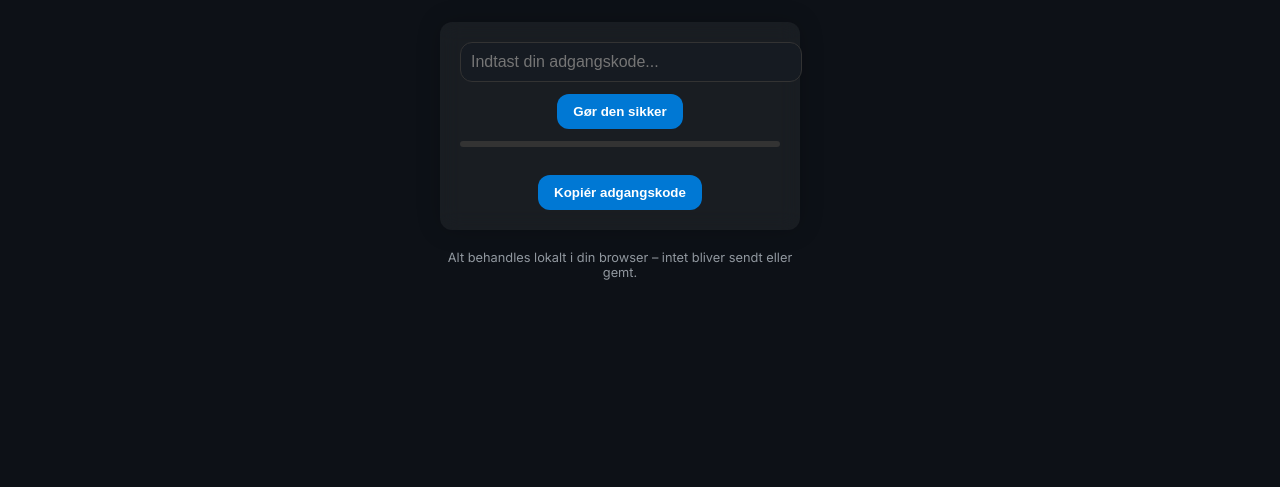
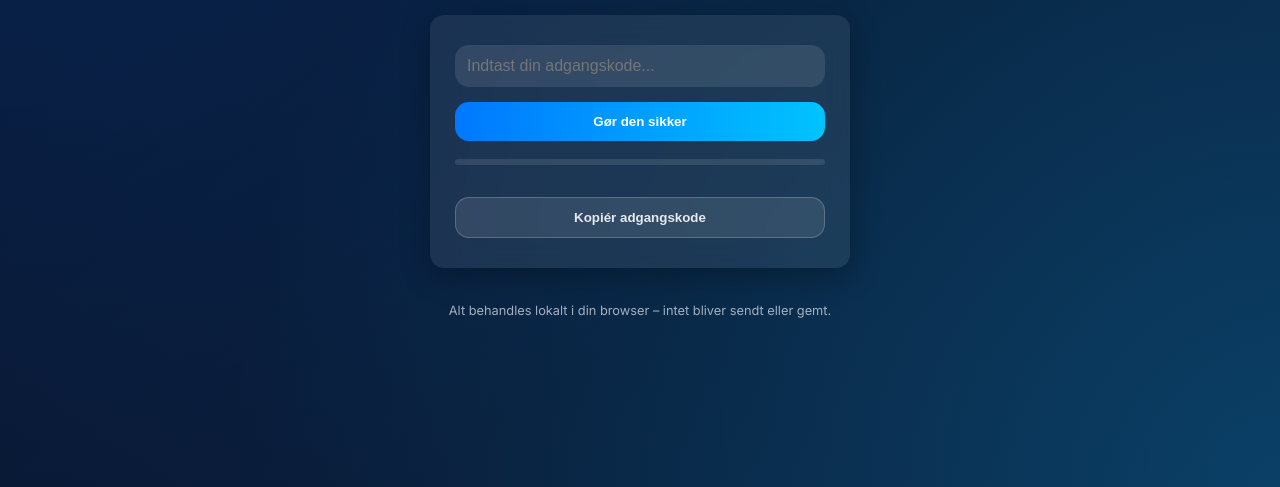
Before and after one commit to arkilstsko/PasswordSmith, a plain HTML site: page index.html in a window 1280 px wide. Shown: the part 313-800 px from the top of the page. Drawn offline with Linux system fonts and the light colour scheme.

Commit message:
Refactor CSS variables and styles for improved design

```diff
--- a/style.css
+++ b/style.css
@@ -1,91 +1,146 @@
 :root {
-  --bg: #0d1117;
-  --card-bg: rgba(255, 255, 255, 0.05);
-  --primary: #0078d4;
-  --text: #c9d1d9;
-  --radius: 12px;
+  --primary: #0078ff;
+  --accent: #00c3ff;
+  --bg: linear-gradient(135deg, #0a0f25 0%, #091a35 50%, #0d1f40 100%);
+  --text: #e5e9f0;
+  --card-bg: rgba(255, 255, 255, 0.08);
+  --radius: 14px;
+  --transition: 0.25s ease;
+}
+
+* {
+  box-sizing: border-box;
 }
 
 body {
+  margin: 0;
+  font-family: 'Inter', sans-serif;
+  color: var(--text);
   background: var(--bg);
-  color: var(--text);
-  font-family: 'Inter', sans-serif;
+  height: 100vh;
+  overflow: hidden;
+}
+
+.hero {
+  position: relative;
   display: flex;
+  align-items: center;
   justify-content: center;
-  align-items: center;
-  height: 100vh;
-  margin: 0;
+  height: 100%;
+}
+
+.overlay {
+  position: absolute;
+  inset: 0;
+  background: radial-gradient(circle at top left, rgba(0, 120, 255, 0.2), transparent 60%),
+              radial-gradient(circle at bottom right, rgba(0, 195, 255, 0.2), transparent 70%);
+  pointer-events: none;
 }
 
 .container {
+  position: relative;
+  z-index: 2;
   text-align: center;
-  max-width: 400px;
   width: 90%;
+  max-width: 420px;
 }
 
 h1 {
-  color: var(--primary);
-  margin-bottom: 10px;
+  font-size: 2.5rem;
+  margin-bottom: 8px;
+  background: linear-gradient(to right, var(--primary), var(--accent));
+  -webkit-background-clip: text;
+  -webkit-text-fill-color: transparent;
 }
 
-.subtitle {
+.tagline {
+  font-size: 1rem;
   opacity: 0.8;
-  font-size: 0.95rem;
+  margin-bottom: 40px;
 }
 
 .card {
   background: var(--card-bg);
-  backdrop-filter: blur(10px);
+  backdrop-filter: blur(15px);
+  padding: 30px 25px;
   border-radius: var(--radius);
-  padding: 20px;
-  margin-top: 25px;
-  box-shadow: 0 0 25px rgba(0,0,0,0.2);
+  box-shadow: 0 8px 30px rgba(0, 0, 0, 0.3);
+  animation: floatIn 0.6s ease;
 }
 
 input {
   width: 100%;
-  padding: 10px;
+  padding: 12px;
+  border: none;
   border-radius: var(--radius);
-  border: 1px solid #333;
-  background: #161b22;
+  font-size: 1rem;
+  margin-bottom: 15px;
+  background: rgba(255, 255, 255, 0.1);
   color: var(--text);
-  font-size: 1rem;
+  outline: none;
 }
 
 button {
-  background: var(--primary);
+  width: 100%;
+  padding: 12px;
+  background: linear-gradient(to right, var(--primary), var(--accent));
+  border: none;
+  border-radius: var(--radius);
   color: white;
-  border: none;
-  padding: 10px 16px;
-  margin-top: 12px;
-  border-radius: var(--radius);
+  font-weight: 600;
   cursor: pointer;
-  font-weight: 600;
-  transition: background 0.2s ease;
+  transition: transform var(--transition), opacity var(--transition);
 }
 
 button:hover {
-  background: #0091ff;
+  transform: scale(1.03);
+  opacity: 0.9;
+}
+
+button.secondary {
+  background: rgba(255, 255, 255, 0.1);
+  margin-top: 12px;
+  color: var(--text);
+  border: 1px solid rgba(255, 255, 255, 0.2);
+}
+
+#strengthContainer {
+  width: 100%;
+  height: 6px;
+  border-radius: 4px;
+  background: rgba(255, 255, 255, 0.1);
+  margin-top: 18px;
+  overflow: hidden;
 }
 
 #strengthBar {
-  height: 6px;
-  width: 100%;
-  border-radius: 4px;
-  margin-top: 12px;
-  background: #333;
+  width: 0%;
+  height: 100%;
+  background: var(--primary);
+  transition: width 0.4s ease, background 0.3s ease;
 }
 
 .output {
-  margin-top: 15px;
+  margin-top: 20px;
   font-weight: 600;
   font-size: 1rem;
-  color: var(--primary);
+  color: var(--accent);
   word-break: break-all;
 }
 
 .privacy {
+  margin-top: 35px;
   font-size: 0.8rem;
-  margin-top: 20px;
   opacity: 0.7;
 }
+
+@keyframes floatIn {
+  from {
+    opacity: 0;
+    transform: translateY(20px);
+  }
+  to {
+    opacity: 1;
+    transform: translateY(0);
+  }
+}
```
